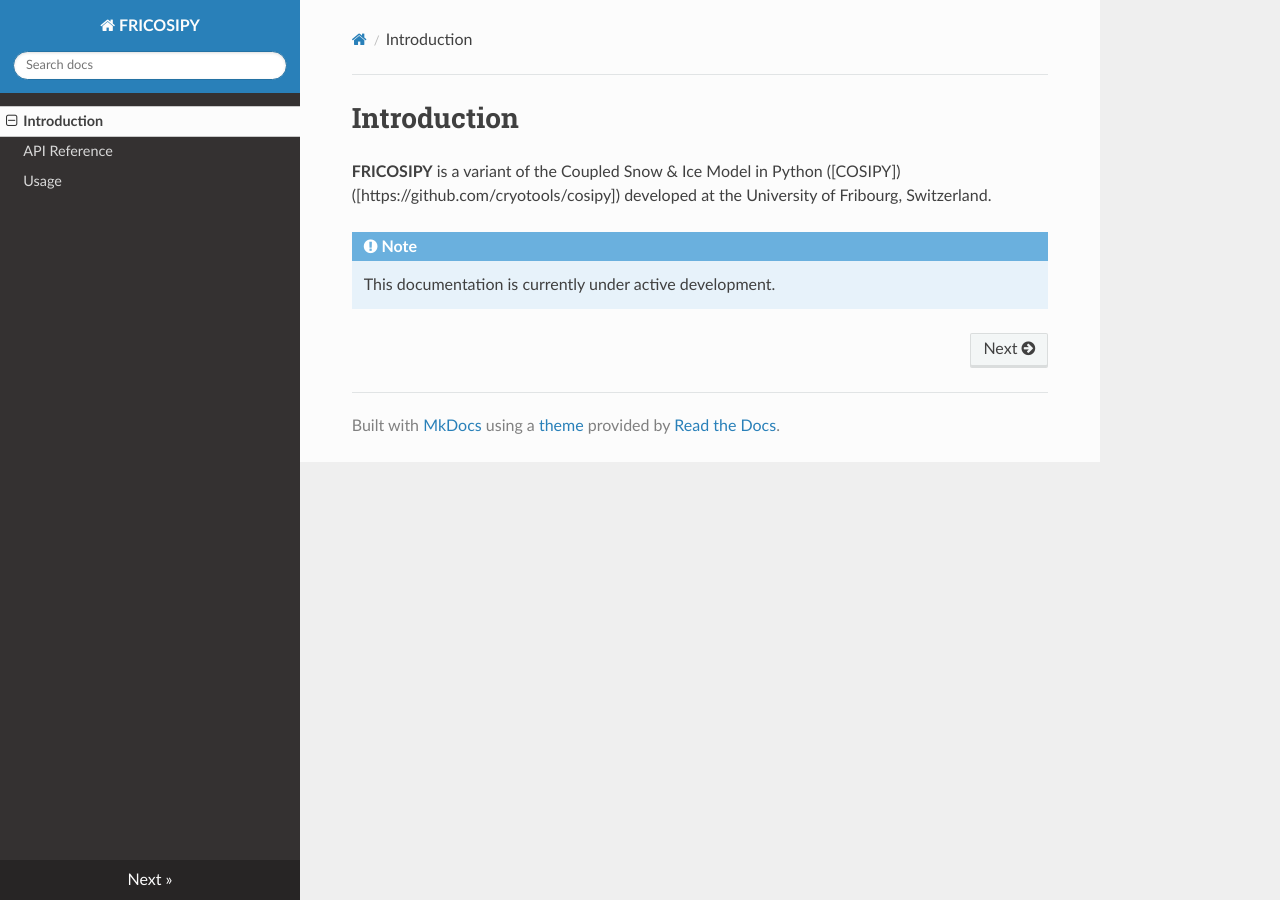
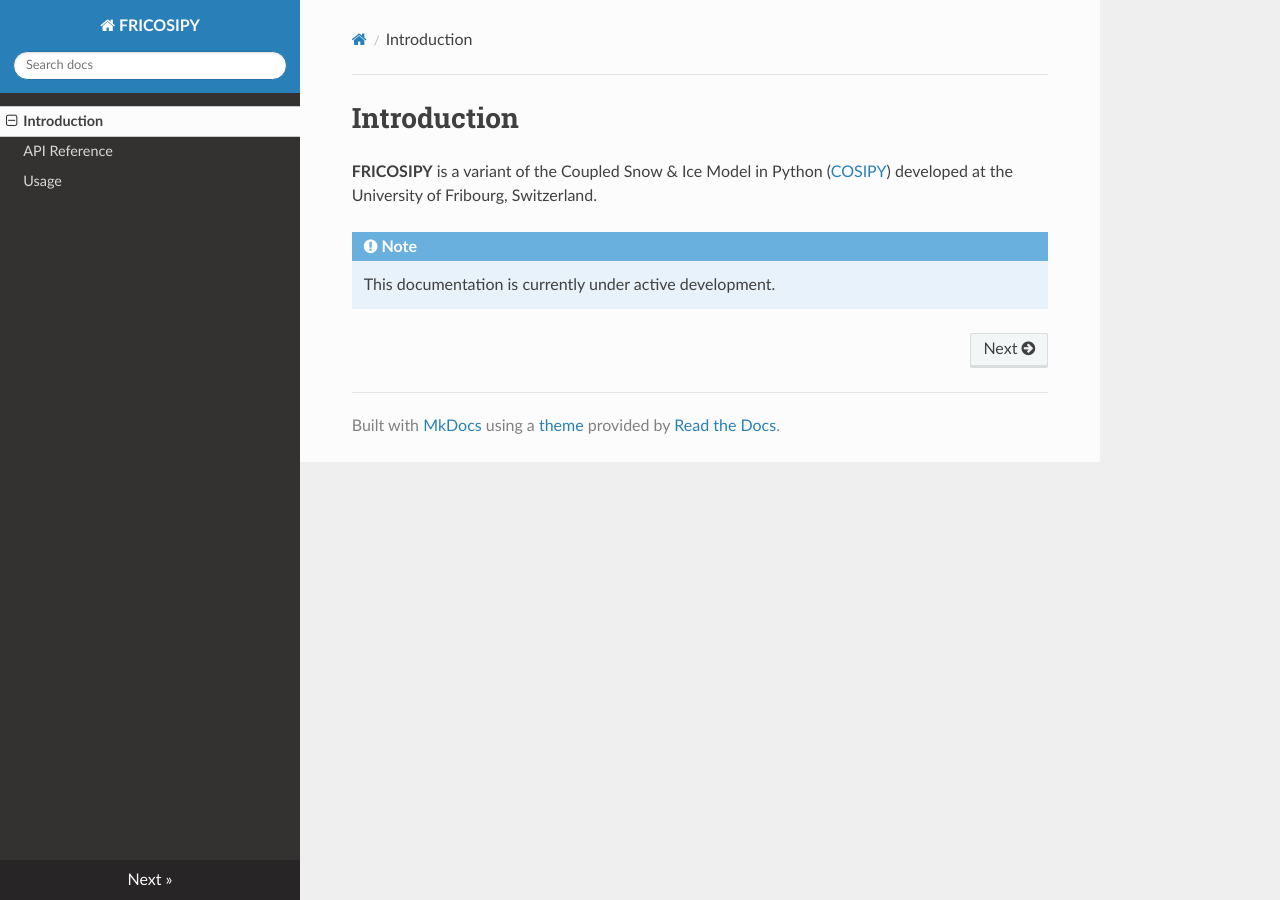
Before and after one commit to MarcusGastaldello/FRICOSIPY, an MkDocs documentation site: the page built from docs/index.md, in a window 1280 px wide. Built offline with MkDocs 1.6.1, drawn with Linux system fonts in a browser that asks for light colours; nearby versions of some CDN libraries.

Commit message:
Update index.md

```diff
--- a/docs/index.md
+++ b/docs/index.md
@@ -1,7 +1,7 @@
 
 # Introduction
 
-**FRICOSIPY** is a variant of the Coupled Snow & Ice Model in Python ([COSIPY])([https://github.com/cryotools/cosipy]) developed at the University of Fribourg, Switzerland.
+**FRICOSIPY** is a variant of the Coupled Snow & Ice Model in Python ([COSIPY](https://github.com/cryotools/cosipy)) developed at the University of Fribourg, Switzerland.
 
 
 !!! note
```
